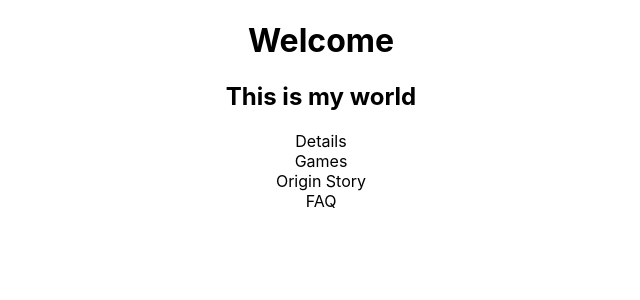
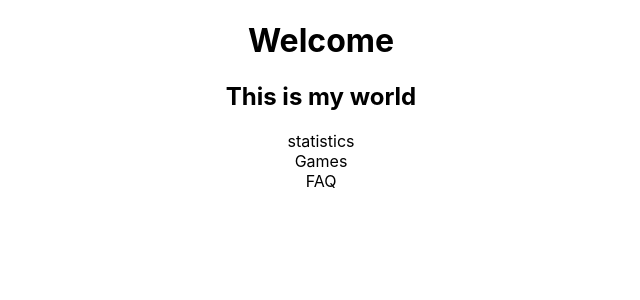
Before and after one commit to BrendaCredera/CV-Portfolio, a React (Create React App) app in the folder CV-Frontend/cv-frontend/: page / in a window 1280 px wide. Shown: the top 300 px of the page, without its empty margins (319-959 px from the left). Built offline with nearby package versions, Linux system fonts and the light colour scheme.

Commit message:
basic components

```diff
--- a/CV-Frontend/cv-frontend/src/App.js
+++ b/CV-Frontend/cv-frontend/src/App.js
@@ -1,4 +1,6 @@
 import './App.css';
+import Statistics from './components/Statistics';
+import FAQ from './components/FAQ';
 
 function App() {
   return (
@@ -6,10 +8,9 @@ function App() {
       <h1>Welcome</h1>
       <h2>This is my world</h2>
       <div class="grid-container">
-        <div>Details</div>
+        <div><Statistics/></div>
         <div>Games</div>
-        <div>Origin Story</div>
-        <div>FAQ</div>
+        <div><FAQ/></div>
       </div>
     </div>
   );
--- a/CV-Frontend/cv-frontend/src/components/Statistics.js
+++ b/CV-Frontend/cv-frontend/src/components/Statistics.js
@@ -0,0 +1,9 @@
+import React from 'react'
+
+const Statistics = () => {
+  return (
+    <div>statistics</div>
+  )
+}
+
+export default Statistics
```
Also changed, not shown: CV-Frontend/cv-frontend/src/components/OriginStory.js (deleted).
